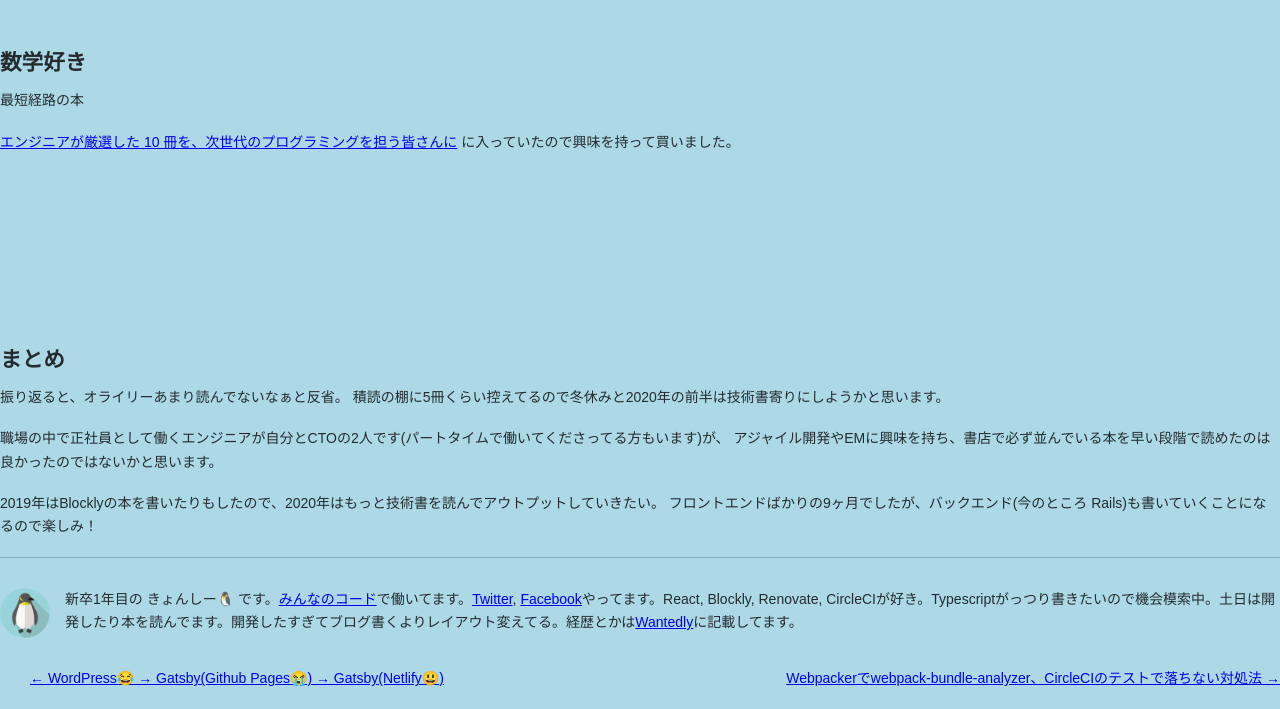
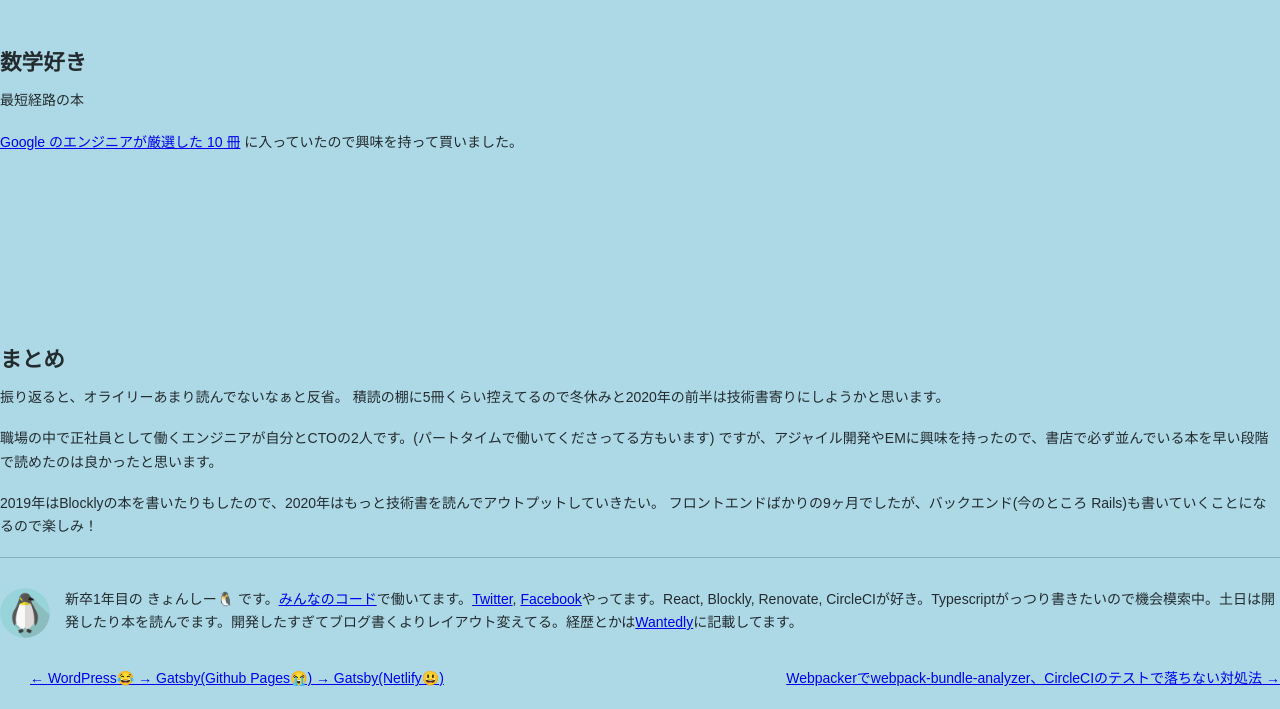
Before and after one commit to kyoncy/kyoncy-site, a Gatsby site: page /2019-read-books/ in a window 1280 px wide. Shown: the part 4680-5389 px from the top of the page. Built offline with nearby package versions, Linux system fonts and the light colour scheme; Gatsby itself is replaced by a stand-in of ours; some packages are replaced by stand-ins of ours; a script that the page names is missing.

Commit message:
yarn add textlint

```diff
--- a/content/blog/2019-read-books/index.md
+++ b/content/blog/2019-read-books/index.md
@@ -111,7 +111,7 @@ Think clearly
 
 最短経路の本
 
-[エンジニアが厳選した 10 冊を、次世代のプログラミングを担う皆さんに](https://japan.googleblog.com/2019/12/books-for-students.html) に入っていたので興味を持って買いました。
+[Google のエンジニアが厳選した 10 冊](https://japan.googleblog.com/2019/12/books-for-students.html) に入っていたので興味を持って買いました。
 
 <div class="iframely-embed"><div class="iframely-responsive" style="height: 140px; padding-bottom: 0;"><a href="https://amzn.to/39c8bCg" data-iframely-url="//cdn.iframe.ly/api/iframe?url=https%3A%2F%2Famzn.to%2F39c8bCg&amp;key=abafb5735fb0f92785d3ce5512b6fa13&amp;iframe=card-small"></a></div></div>
 
@@ -121,8 +121,8 @@ Think clearly
 振り返ると、オライリーあまり読んでないなぁと反省。
 積読の棚に5冊くらい控えてるので冬休みと2020年の前半は技術書寄りにしようかと思います。
 
-職場の中で正社員として働くエンジニアが自分とCTOの2人です(パートタイムで働いてくださってる方もいます)が、
-アジャイル開発やEMに興味を持ち、書店で必ず並んでいる本を早い段階で読めたのは良かったのではないかと思います。
+職場の中で正社員として働くエンジニアが自分とCTOの2人です。(パートタイムで働いてくださってる方もいます)
+ですが、アジャイル開発やEMに興味を持ったので、書店で必ず並んでいる本を早い段階で読めたのは良かったと思います。
 
 2019年はBlocklyの本を書いたりもしたので、2020年はもっと技術書を読んでアウトプットしていきたい。
 フロントエンドばかりの9ヶ月でしたが、バックエンド(今のところ Rails)も書いていくことになるので楽しみ！
--- a/package.json
+++ b/package.json
@@ -31,6 +31,8 @@
     "react-dom": "^16.8.6",
     "react-helmet": "^5.2.1",
     "react-typography": "^0.16.19",
+    "textlint": "^11.6.1",
+    "textlint-rule-preset-japanese": "^4.0.4",
     "typeface-merriweather": "0.0.72",
     "typeface-montserrat": "0.0.75",
     "typography": "^0.16.19",
@@ -57,6 +59,7 @@
     "format": "prettier --write src/**/*.{js,jsx}",
     "start": "npm run develop",
     "serve": "gatsby serve",
-    "test": "echo \"Write tests! -> https://gatsby.dev/unit-testing\""
+    "test": "echo \"Write tests! -> https://gatsby.dev/unit-testing\"",
+    "textlint": "textlint ./content/blog/"
   }
 }
```
Also changed, not shown: 2 other files.
